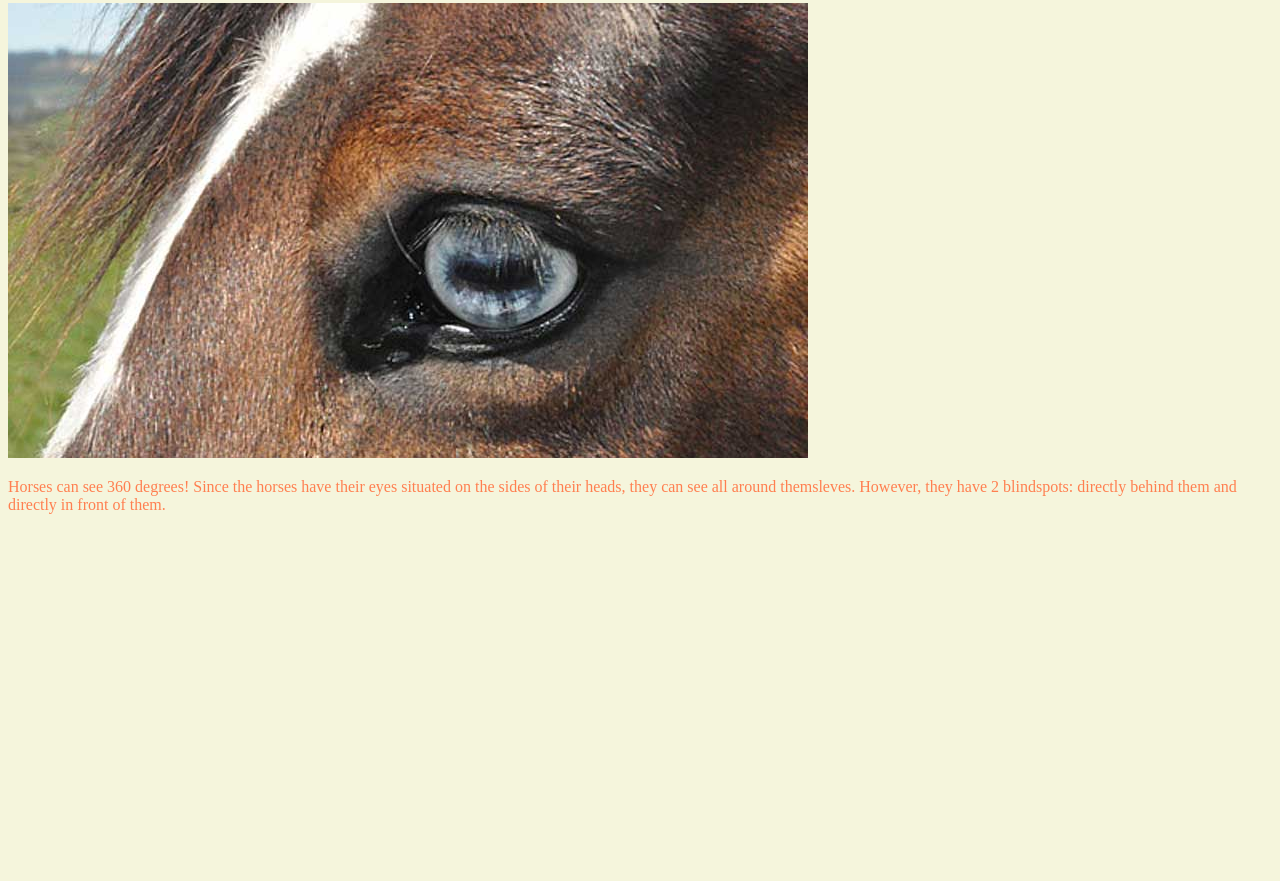
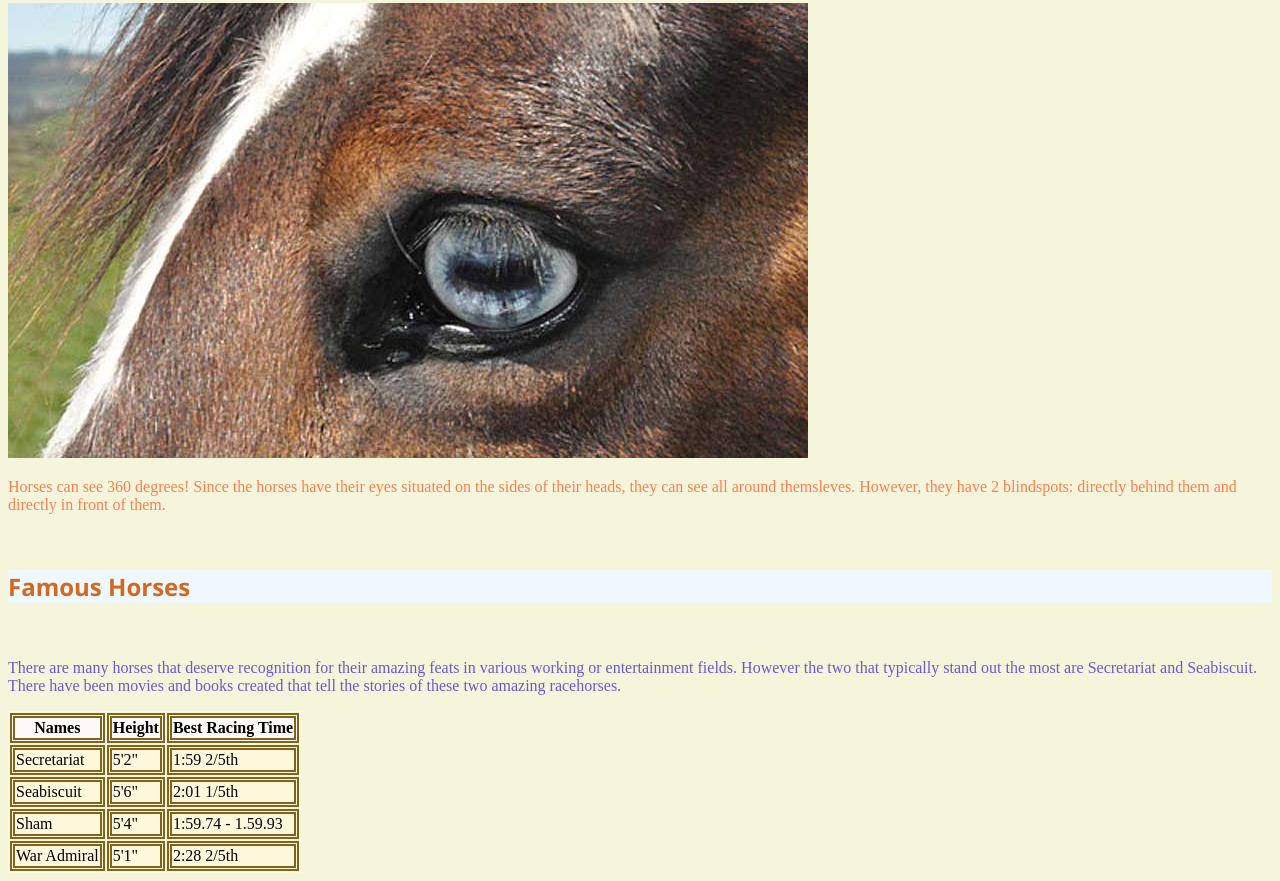
Before and after one commit to ARodriguez15/HTML2, a plain HTML site: page index.html in a window 1280 px wide. Shown: the part 2242-3123 px from the top of the page. Before the commit the page ends 2772 px from the top, so only its background shows below. Drawn offline with Linux system fonts and the light colour scheme.

Commit message:
external link
tried adding link to "famous horses"

```diff
--- a/index.html
+++ b/index.html
@@ -5,8 +5,11 @@
 <title>HTML1</title>
 </head>
 	<style>
+		table th, td
+		{border: 5px double #83631A}
+		th {background-color: snow;}
 		body {background-color: beige}
-		h1,h2,h3,h4,h5
+		h1,h2,h3,h4,h5,h6
 		{color:chocolate;
 	     font-family: Segoe, "Segoe UI", "DejaVu Sans", "Trebuchet MS", Verdana, "sans-serif";
 			font-size: 150%;
@@ -28,6 +31,35 @@
 	<h5 style="font-size: 25px;"> It's All In The Eye!</h5>
 	  <img src="horseeye.jpeg" width="800" height="455" alt="Eye of a Horse">
 	<p> <span style="color:coral;"> Horses can see 360 degrees! Since the horses have their eyes situated on the sides of their heads, they can see all around themsleves. However, they have 2 blindspots: directly behind them and directly in front of them.</span></p>
+	<h6><a href="https://www.thefield.co.uk/country-house/20-most-famous-horses-first-past-the-post-42529"></a>Famous Horses</h6>
+	     <p> <span style="color:slateblue;">There are many horses that deserve recognition for their amazing feats in various working or entertainment fields. However the two that typically stand out the most are Secretariat and Seabiscuit. There have been movies and books created that tell the stories of these two amazing racehorses. </span></p>
+	   <table style="background-color: cornsilk">
+	    <tr>
+			<th>Names</th>
+			<th>Height</th>
+			<th>Best Racing Time</th>
+		</tr>
+		<tr>
+			<td>Secretariat</td>
+			<td>5'2"</td>
+			<td>1:59 2/5th</td>
+		</tr>
+		<tr>
+			<td>Seabiscuit</td>
+			<td>5'6"</td>
+			<td>2:01 1/5th</td>
+		</tr>
+		<tr>
+			<td>Sham</td>
+			<td>5'4"</td>
+			<td>1:59.74 - 1.59.93</td>
+	    </tr>
+		<tr>
+			<td>War Admiral</td>
+			<td>5'1"</td>
+			<td>2:28 2/5th</td>
+		</tr>
+	</table>
 
 </body>
 </html>
```
